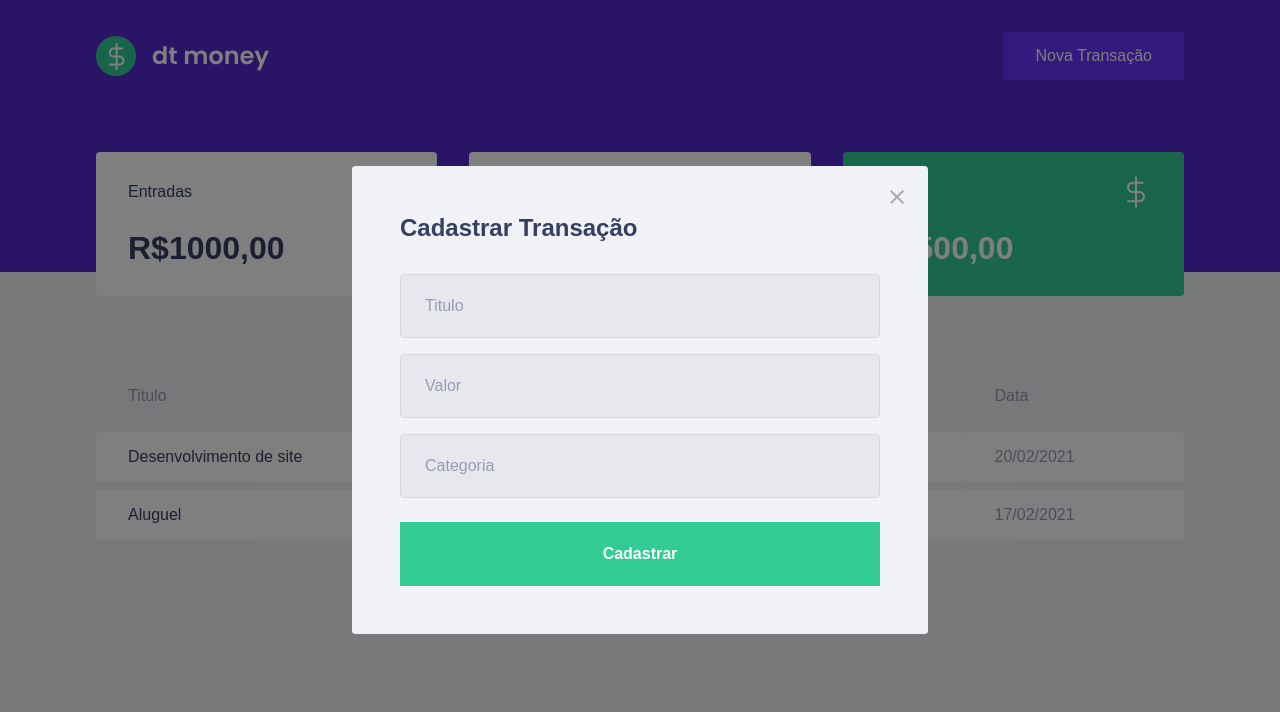
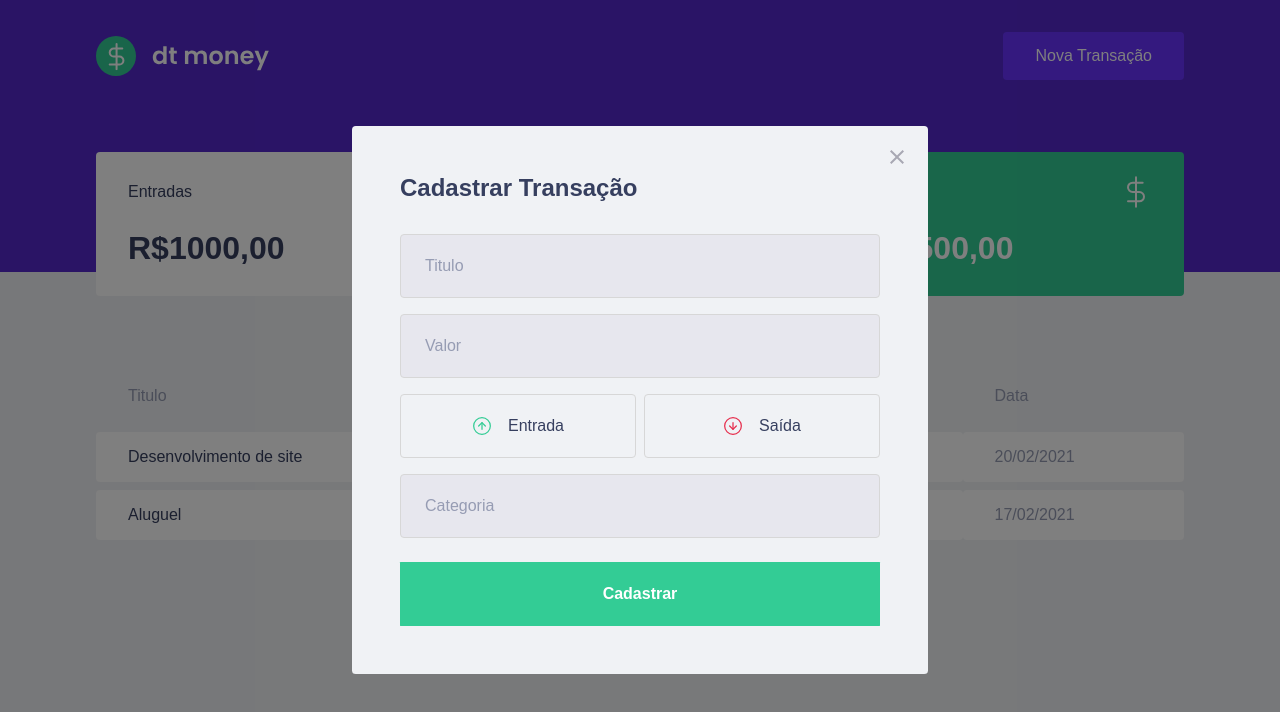
Before and after one commit to RaphaelVasconcelos/ignite-finances-control, a React (Create React App) app: page / in a window 1280 px wide. Both pictures are taken after a click on the button "Nova Transação". Shown: the top 712 px of the page. Built offline with nearby package versions, Linux system fonts and the light colour scheme; no server answers; what miragejs would draw is missing.

Commit message:
Adding styles to type transactions  buttons

```diff
--- a/package.json
+++ b/package.json
@@ -5,6 +5,7 @@
   "dependencies": {
     "axios": "^0.21.1",
     "miragejs": "^0.1.41",
+    "polished": "^4.1.1",
     "react": "^17.0.1",
     "react-dom": "^17.0.1",
     "react-modal": "^3.12.1",
--- a/src/components/NewTransactionModal/index.tsx
+++ b/src/components/NewTransactionModal/index.tsx
@@ -1,6 +1,11 @@
 import Modal from "react-modal";
 import closeImg from "../../assets/close.svg";
-import { Container } from "../NewTransactionModal/styles";
+import incomeImg from "../../assets/income.svg";
+import outcomeImg from "../../assets/outcome.svg";
+import {
+  Container,
+  TransactionTypeContainer,
+} from "../NewTransactionModal/styles";
 
 interface NewTransaciontModalProps {
   isOpen: boolean;
@@ -29,6 +34,18 @@
         <h2>Cadastrar Transação</h2>
         <input placeholder="Titulo" />
         <input placeholder="Valor" type="number" />
+
+        <TransactionTypeContainer>
+          <button type="button">
+            <img src={incomeImg} alt="Entrada" />
+            <span>Entrada</span>
+          </button>
+          <button type="button">
+            <img src={outcomeImg} alt="Saída" />
+            <span>Saída</span>
+          </button>
+        </TransactionTypeContainer>
+
         <input placeholder="Categoria" />
 
         <button type="submit">Cadastrar</button>
--- a/src/components/NewTransactionModal/styles.ts
+++ b/src/components/NewTransactionModal/styles.ts
@@ -1,4 +1,5 @@
 import styled from "styled-components";
+import { darken } from "polished";
 
 export const Container = styled.form`
     h2{
@@ -46,6 +47,41 @@
             filter: brightness(0.8);
         }
     }
+`;
 
+export const TransactionTypeContainer = styled.div`
+    margin: 1rem 0;
+    display: grid;
+    grid-template-columns: 1fr 1fr;
+    gap: 0.5rem;
 
-`;
+    button{
+        height: 4rem;
+        border: 1px solid #d7d7d7;
+        border-radius: 0.25rem;
+
+        background: transparent;
+
+        display: flex;
+        align-items: center;
+        justify-content: center;
+
+        transition: border-color 0.2s;
+
+        &:hover{
+            border-color: ${darken(0.1, '#d7d7d7')};
+        }
+
+        img{
+            width: 20px;
+            height: 20px;
+        }
+
+        span{
+            display: inline-block;
+            margin-left: 1rem;
+            font-size: 1rem;
+            color: var(--text-title);
+        }
+    }
+`
```
Also changed, not shown: 1 other file (tests, documents, lock files or other folders).
